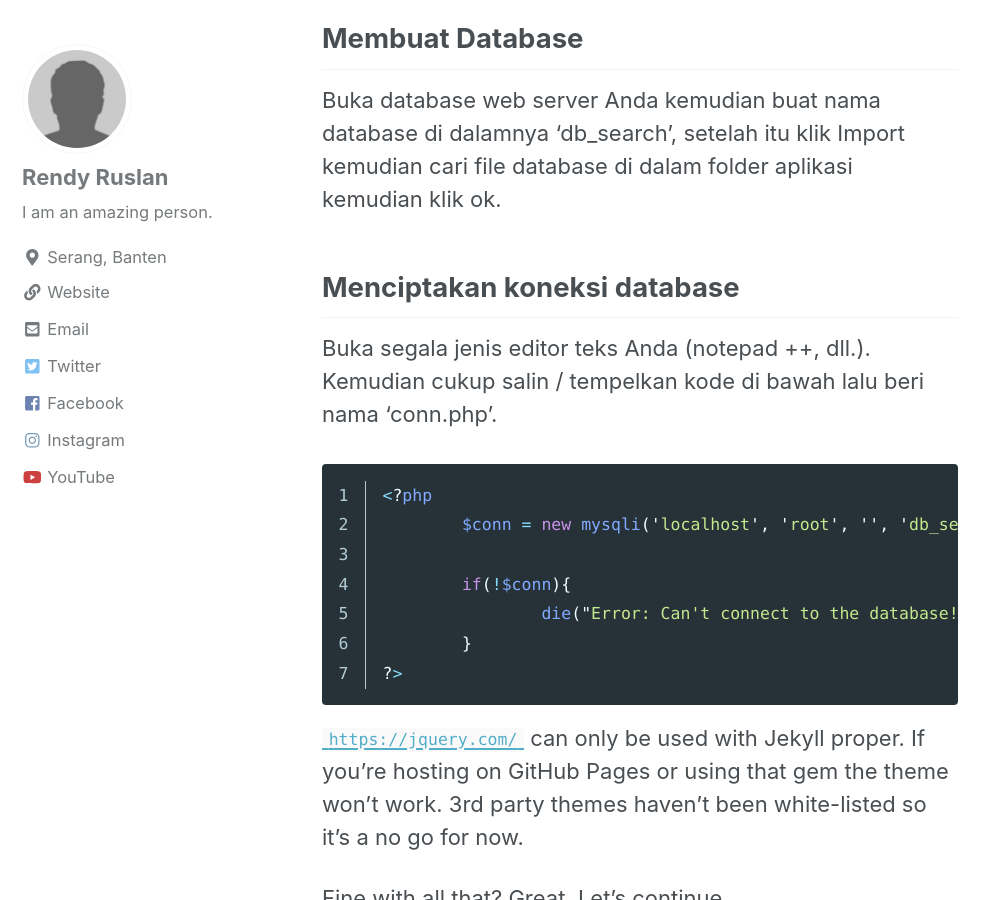
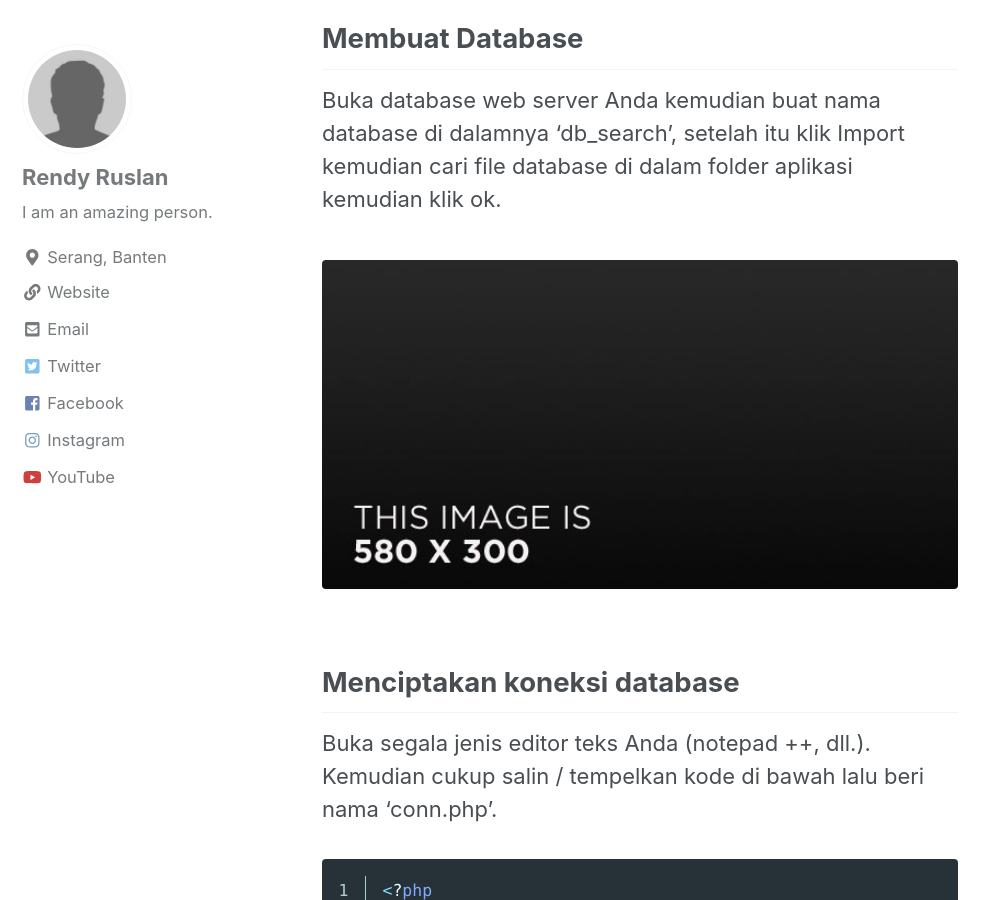
Before and after one commit to rendyruslan/rendyruslan.github.io, a Jekyll site: the page built from _posts/2018-06-12-php-pencarian-sederhana-menggunakan-ajax-dan-mysqli.md, in a window 1280 px wide and 900 px high, scrolled down 1163 px. Shown: the whole window, without its empty margins (0-998 px from the left). Built offline with Jekyll 4.4.1, drawn with Linux system fonts in a browser that asks for light colours; nearby versions of some CDN libraries.

Commit message:
Update 2018-06-12-php-pencarian-sederhana-menggunakan-ajax-dan-mysqli.md

```diff
--- a/_posts/2018-06-12-php-pencarian-sederhana-menggunakan-ajax-dan-mysqli.md
+++ b/_posts/2018-06-12-php-pencarian-sederhana-menggunakan-ajax-dan-mysqli.md
@@ -22,6 +22,10 @@ Terakhir, ini adalah tautan untuk bootstrap yang saya gunakan untuk desain layou
 
 ## Membuat Database
 Buka database web server Anda kemudian buat nama database di dalamnya 'db_search', setelah itu klik Import kemudian cari file database di dalam folder aplikasi kemudian klik ok.
+
+<figure class="align-center">
+  <img src="{{ site.url }}{{ site.baseurl }}/assets/images/image-alignment-580x300.jpg" alt="">
+</figure>
 
 ## Menciptakan koneksi database
 Buka segala jenis editor teks Anda (notepad ++, dll.). Kemudian cukup salin / tempelkan kode di bawah lalu beri nama 'conn.php'.
```
